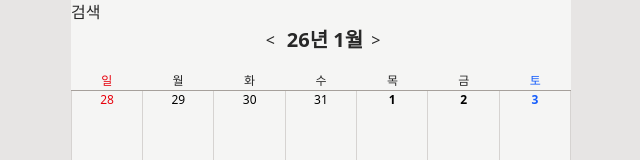
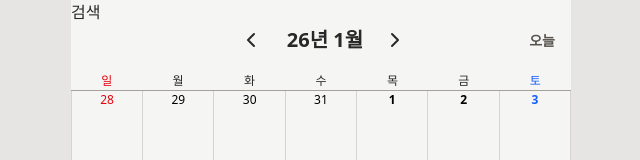
Before and after one commit to iioo3356/diary, a React (Vite) app: page /main in a window 1280 px wide. Shown: the top 160 px of the page, without its empty margins (319-959 px from the left). Built offline with nearby package versions, Linux system fonts and the light colour scheme.

Commit message:
feat: 오늘 버튼 추가

```diff
--- a/package.json
+++ b/package.json
@@ -14,6 +14,7 @@
     "@tanstack/react-router": "^1.144.0",
     "clsx": "^2.1.1",
     "dayjs": "^1.11.19",
+    "lucide-react": "^0.562.0",
     "react": "^19.2.0",
     "react-dom": "^19.2.0",
     "tailwindcss": "^4.1.18"
--- a/src/components/Calendar.tsx
+++ b/src/components/Calendar.tsx
@@ -1,13 +1,12 @@
 import clsx from "clsx";
 import dayjs, { Dayjs } from "dayjs";
+import { ChevronLeft, ChevronRight } from "lucide-react";
 import { useMemo, useState } from "react";
 
 export const Calendar = () => {
-  const currentDay = dayjs();
+  const currentDay = dayjs().set("date", 1);
 
-  const [selectedBasics, setSelectedBasics] = useState(
-    currentDay.set("date", 1),
-  );
+  const [selectedBasics, setSelectedBasics] = useState(currentDay);
 
   const calendarWeeks = useMemo(() => {
     const startOfMonth = selectedBasics.startOf("month"); // 선택된 달의 첫번째 날
@@ -33,30 +32,41 @@ export const Calendar = () => {
     return weeks;
   }, [selectedBasics]);
 
-  // TODO: 오늘로 이동하는 버튼
+  const handleOnPrev = () => {
+    setSelectedBasics((prev) => prev.add(-1, "month"));
+  };
+
+  const handleOnGoToday = () => {
+    setSelectedBasics(currentDay);
+  };
+
+  const handleOnNext = () => {
+    setSelectedBasics((prev) => prev.add(1, "month"));
+  };
+
   // TODO: 전체 월 선택 버튼
   // TODO: 한국 공휴일 연동하기
 
   return (
     <div className="flex flex-col gap-[16px] items-center">
-      <div className="flex gap-[8px] items-center">
-        <button
-          className="!p-[4px]"
-          onClick={() => {
-            setSelectedBasics((prev) => prev.add(-1, "month"));
-          }}
-        >
-          {"<"}
-        </button>
-        <div className="font-bold text-[20px]">
-          {selectedBasics.format("YY년 M월")}
+      <div className="flex justify-between w-full px-[16px]">
+        <div className="w-[30px]">&nbsp;</div>
+        <div className="flex gap-[8px] items-center">
+          <button className="!p-[4px]" onClick={handleOnPrev}>
+            <ChevronLeft />
+          </button>
+          <div className="font-bold text-[20px] w-[100px] text-center">
+            {selectedBasics.format("YY년 M월")}
+          </div>
+          <button onClick={handleOnNext}>
+            <ChevronRight />
+          </button>
         </div>
         <button
-          onClick={() => {
-            setSelectedBasics((prev) => prev.add(1, "month"));
-          }}
+          className="w-[30px] text-right font-semibold text-stone-600 text-[14px]"
+          onClick={handleOnGoToday}
         >
-          {">"}
+          오늘
         </button>
       </div>
       <div className="flex flex-col w-full">
--- a/src/index.css
+++ b/src/index.css
@@ -15,7 +15,10 @@ body {
   color: #282828;
 }
 
-button,
-a {
-  all: unset;
+@layer base {
+  button,
+  a {
+    all: unset;
+    cursor: pointer;
+  }
 }
```
Also changed, not shown: 1 other file (tests, documents, lock files or other folders).
